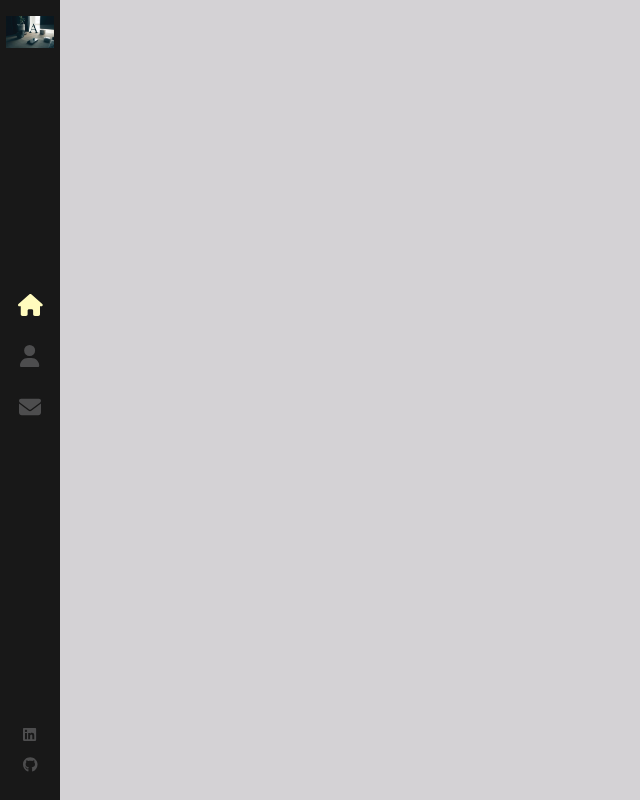
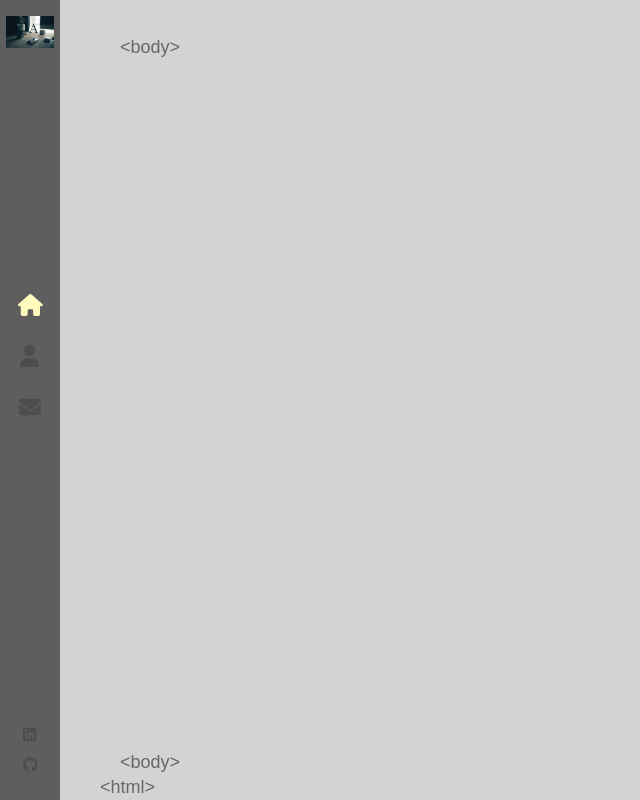
Before and after one commit to andcarter95/PortfolioReactJS, a React (Create React App) app: page / in a window 1280 px wide. Shown: the whole page, without its empty margins (0-640 px from the left). Built offline with nearby package versions, Linux system fonts and the light colour scheme.

Commit message:
worked on layout

```diff
--- a/src/Components/Layout/layout.js
+++ b/src/Components/Layout/layout.js
@@ -1,4 +1,5 @@
 import './layout.scss';
+import { Outlet } from 'react-router-dom';
 
 //components
 import Sidebar from '../Sidebar/sidebar'
@@ -7,7 +8,19 @@
 
 
     return (
-        <Sidebar/>
+        <div className='App'>
+            <Sidebar/>
+            <div className='page'>
+                <span className='tags top-tags'>&lt;body&gt;</span>
+
+                <Outlet/>
+                <span className='tags bottom-tags'>
+                    &lt;body&gt;
+                    <br/>
+                    <span className='bottom-tag-html'>&lt;html&gt;</span>
+                </span>
+            </div>
+        </div>
     )
 }
 
--- a/src/Components/Layout/layout.scss
+++ b/src/Components/Layout/layout.scss
@@ -0,0 +1,24 @@
+.page {
+    width: 100%;
+    height: 100%;
+    position: absolute;
+}
+
+.top-tags {
+    bottom: auto;
+    top: 35px;
+}
+
+.tags {
+    color: #231F20;
+    opacity: 0.6;
+    position: absolute;
+    bottom: 0;
+    left: 120px;
+    font-size: 18px;
+    font-family: sans-serif;
+}
+
+.bottom-tag-html {
+    margin-left: -20px;
+}
--- a/src/Components/Sidebar/sidebar.scss
+++ b/src/Components/Sidebar/sidebar.scss
@@ -1,5 +1,5 @@
 .nav-bar {
-    background: #181818;
+    background: #5e5e5e;
     width: 60px;
     height: 100%;
     position: absolute;
@@ -34,7 +34,7 @@
 
         a {
             font-size: 22px;
-            color: #4d4d4e;
+            color: #231F20;
             display: block;
             line-height: 51px;
             height: 51px;
--- a/src/index.css
+++ b/src/index.css
@@ -5,7 +5,7 @@
 body {
   margin: 0;
   font: 300 11px/1.4 'sans-serif';
-  color: #6e6a6f;
+  color: #EFE6DD;
   background-color: #d4d2d5;
   overflow: hidden;
   display: block;
```
